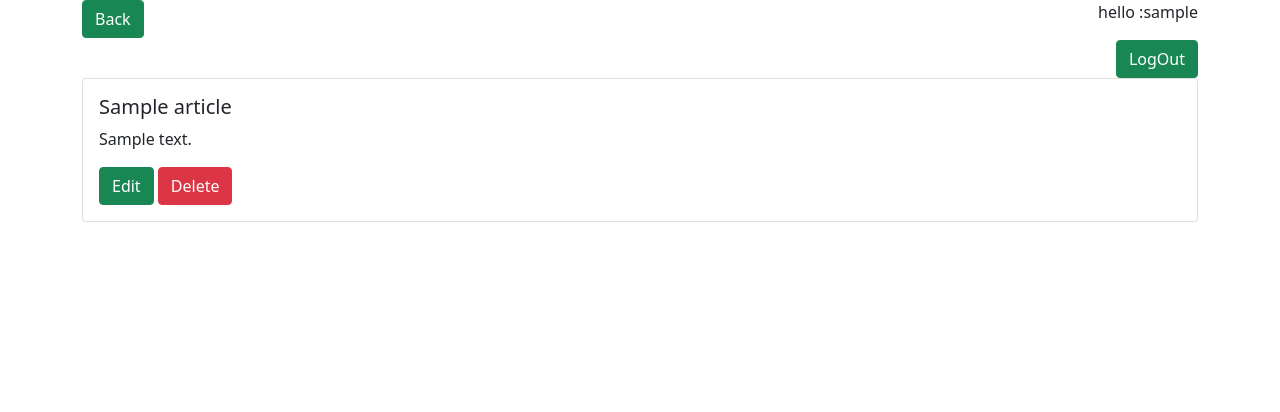
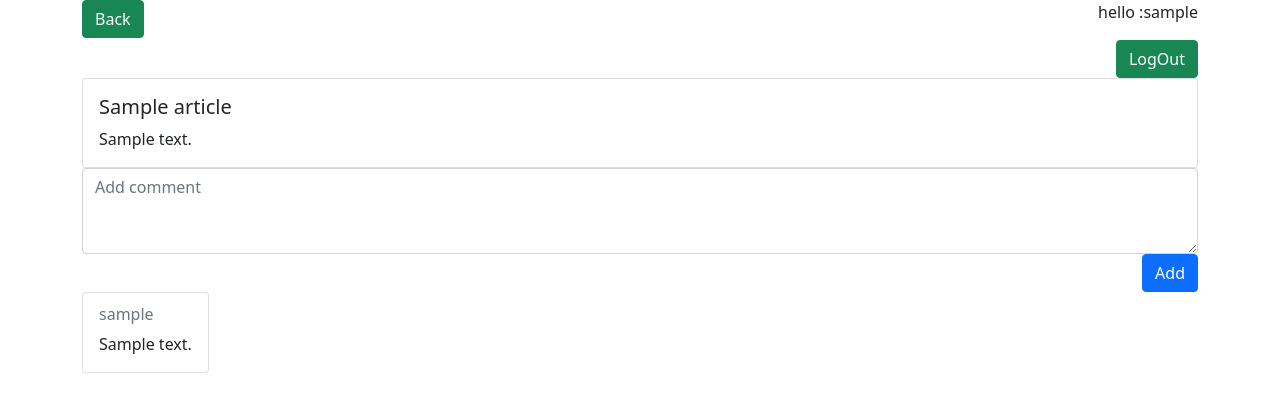
Before and after one commit to rost9999/blog, a PHP site: page /home/viewArticle/1 in a window 1280 px wide. Shown: the top 412 px of the page. Run offline with PHP 8.4, Linux system fonts and the light colour scheme; the visitor is signed in with stand-in values (Sample User, id 1); tables that the repository leaves empty or names only in its code hold one stand-in row (values such as "Sample post").

Commit message:
add comments

```diff
--- a/src/Components/Auth.php
+++ b/src/Components/Auth.php
@@ -17,4 +17,11 @@ class Auth
             return null;
         }
     }
+    public static function getUser($id)
+    {
+        $pdo = DbConnection::getInstance();
+        $sql = $pdo->prepare("SELECT * FROM `users` WHERE id = :id LIMIT 1");
+        $sql->execute(['id' => $id]);
+        return $sql->fetch(PDO::FETCH_ASSOC);
+    }
 }
--- a/src/Controllers/HomeController.php
+++ b/src/Controllers/HomeController.php
@@ -4,6 +4,7 @@ namespace Controllers;
 
 use Components\View;
 use repositories\ArticleRepository;
+use Repositories\CommentRepository;
 
 class HomeController
 {
@@ -12,6 +13,7 @@ class HomeController
     public function __construct()
     {
         $this->articleRepository = new ArticleRepository();
+        $this->commentRepository = new CommentRepository();
     }
 
     public function default(): void
@@ -23,7 +25,8 @@ class HomeController
     public function viewArticle(int $id): void
     {
         $article = $this->articleRepository->getArticle($id);
-        View::render('article', ['article' => $article]);
+        $comments = $this->commentRepository->getComments($id);
+        View::render('article', ['article' => $article, 'comments' => $comments]);
     }
 
     public function viewAddArticle(): void
@@ -54,4 +57,16 @@ class HomeController
         $this->articleRepository->deleteArticle($id);
         header('Location: /');
     }
+
+    public function addComment(): void
+    {
+        $this->commentRepository->addComment($_POST['article_id'], $_POST['user_id'], $_POST['text']);
+        $this->viewArticle($_POST['article_id']);
+    }
+
+    public function deleteComment(int $id): void
+    {
+        $this->commentRepository->deleteComment($id);
+        header($_SERVER['HTTP_REFERER']);
+    }
 }
--- /dev/null
+++ b/src/Repositories/CommentRepository.php
@@ -0,0 +1,35 @@
+<?php
+
+namespace Repositories;
+
+use Components\DbConnection;
+use PDO;
+
+class CommentRepository
+{
+    private PDO $pdo;
+
+    public function __construct()
+    {
+        $this->pdo = DbConnection::getInstance();
+    }
+
+    public function addComment(int $article_id, int $user_id, string $text): void
+    {
+        $stmt = $this->pdo->prepare('INSERT INTO `comments` (article_id, user_id, text) VALUES (:article_id, :user_id, :text)');
+        $stmt->execute(['article_id' => $article_id, 'user_id' => $user_id, 'text' => $text]);
+    }
+
+    public function getComments(int $id): array
+    {
+        $stmt = $this->pdo->prepare("SELECT * FROM `comments` WHERE article_id = :id");
+        $stmt->execute(['id' => $id]);
+        return $stmt->fetchAll(PDO::FETCH_ASSOC);
+    }
+
+    public function deleteComment(int $id): void
+    {
+        $sql = $this->pdo->prepare("DELETE FROM `comments` WHERE  id = :id");
+        $sql->execute(['id' => $id]);
+    }
+}
--- a/src/pages/article.php
+++ b/src/pages/article.php
@@ -1,5 +1,9 @@
 <?php
 /** @var array $data */
+
+use Components\Auth;
+
+$user = Auth::user();
 ?>
 
     <div class="row">
@@ -8,9 +12,39 @@
                 <div class="card-body">
                     <h5 class="card-title"><?= $data['article']['name']; ?></h5>
                     <p class="card-text"><?= $data['article']['text']; ?></p>
+                    <?php if (isset($user['admin']) && $user['admin'] == 1): ?>
                         <a href="/home/viewEditArticle/<?= $data['article']['id']; ?>" class="btn btn-success">Edit</a>
                         <a href="/home/deleteArticle/<?= $data['article']['id']; ?>" class="btn btn-danger">Delete</a>
+                    <?php endif; ?>
                 </div>
             </div>
         </div>
     </div>
+    <div class="row">
+        <div class="col">
+            <form action="/home/addComment" method="post">
+                <textarea class="form-control" name="text" placeholder="Add comment" rows="3"></textarea>
+                <input type="hidden" name="article_id" id="hiddenField" value="<?php echo $data['article']['id'] ?>"/>
+                <input type="hidden" name="user_id" id="hiddenField" value="<?php echo $user['id'] ?>"/>
+                <button type="submit" class="btn btn-primary float-end">Add</button>
+            </form>
+        </div>
+    </div>
+
+<?php foreach ($data['comments'] as $comment): ?>
+    <?php $owner = Auth::getUser($comment['user_id']); ?>
+    <div class="row">
+        <div class="col">
+            <div class="card" style="width: fit-content;">
+                <div class="card-body">
+                    <h6 class="card-subtitle mb-2 text-muted"><?= $owner['login'] ?></h6>
+                    <?= $comment['text'] ?>
+                </div>
+            </div>
+            <?php if (isset($user['admin']) && $user['admin'] == 1): ?>
+                <a href="#/<?= $comment['id']; ?>" class="btn btn-success">Edit</a>
+                <a href="/home/deleteComment/<?= $comment['id']; ?>" class="btn btn-danger">Delete</a>
+            <?php endif; ?>
+        </div>
+    </div>
+<?php endforeach; ?>
--- a/src/pages/layout.php
+++ b/src/pages/layout.php
@@ -20,7 +20,7 @@ $user = Auth::user();
     <div class="row">
         <div class="col">
             <?= $_SERVER['REQUEST_URI'] == "/" ?
-                '<a href="/home/viewAddArticle" type="button" class="btn btn-success">Add Article</a>'
+                isset($user['admin']) && $user['admin'] == 1 ? '<a href="/home/viewAddArticle" type="button" class="btn btn-success">Add Article</a>' : ''
                 :
                 '<a href="/" type="button" class="btn btn-success">Back</a>'
             ?>
--- a/src/pages/login_form.php
+++ b/src/pages/login_form.php
@@ -4,7 +4,7 @@
 
 <div class="row">
     <div class="col-md-auto">
-        <?= empty($data['result']) ? '' : '<p> '.$data['result'].' </p>' ?>
+        <?= empty($data['result']) ? '' : '<p> ' . $data['result'] . ' </p>' ?>
         <?= empty($data['errors']) ? '' : '<p> ' . $data['errors'][0] . ' </p>' ?>
         <form action="/users/login" method="post">
             <div class="form-group">
```
Also changed, not shown: src/Controllers/UsersController.php (line endings or trailing spaces), src/Repositories/ArticleRepository.php (line endings or trailing spaces). Lines whose indentation alone changed are shown as unchanged.
